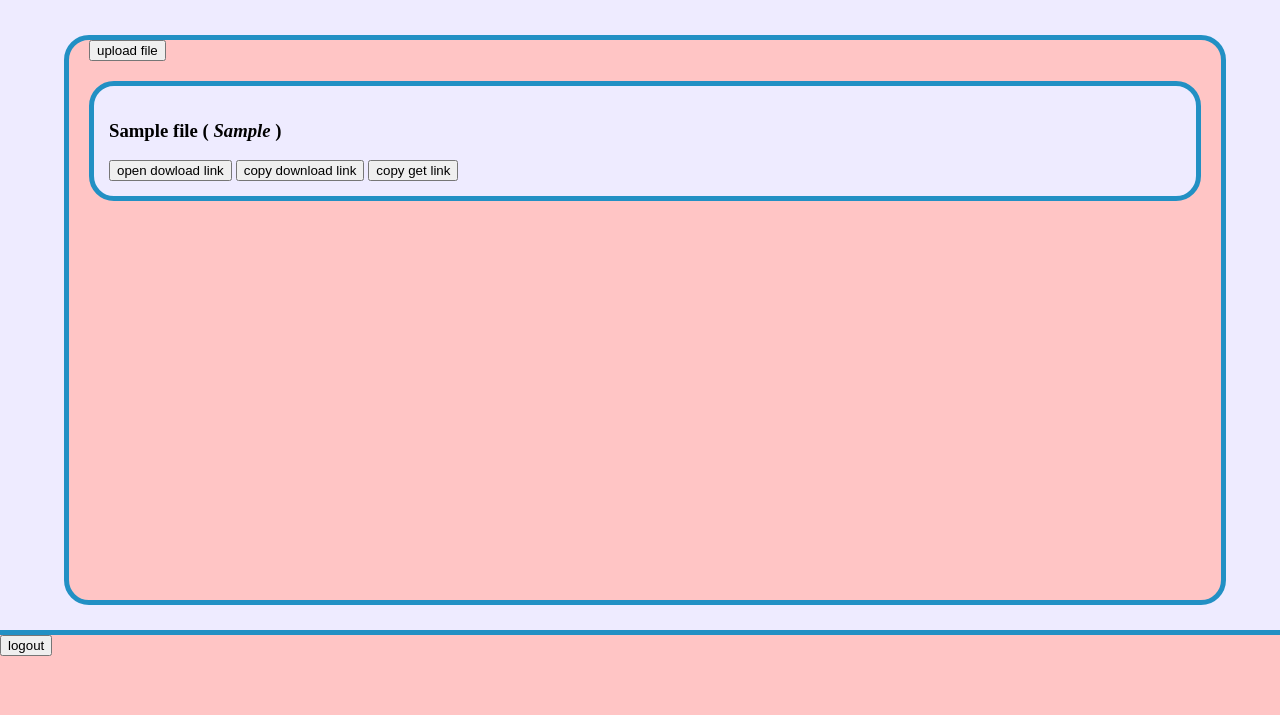
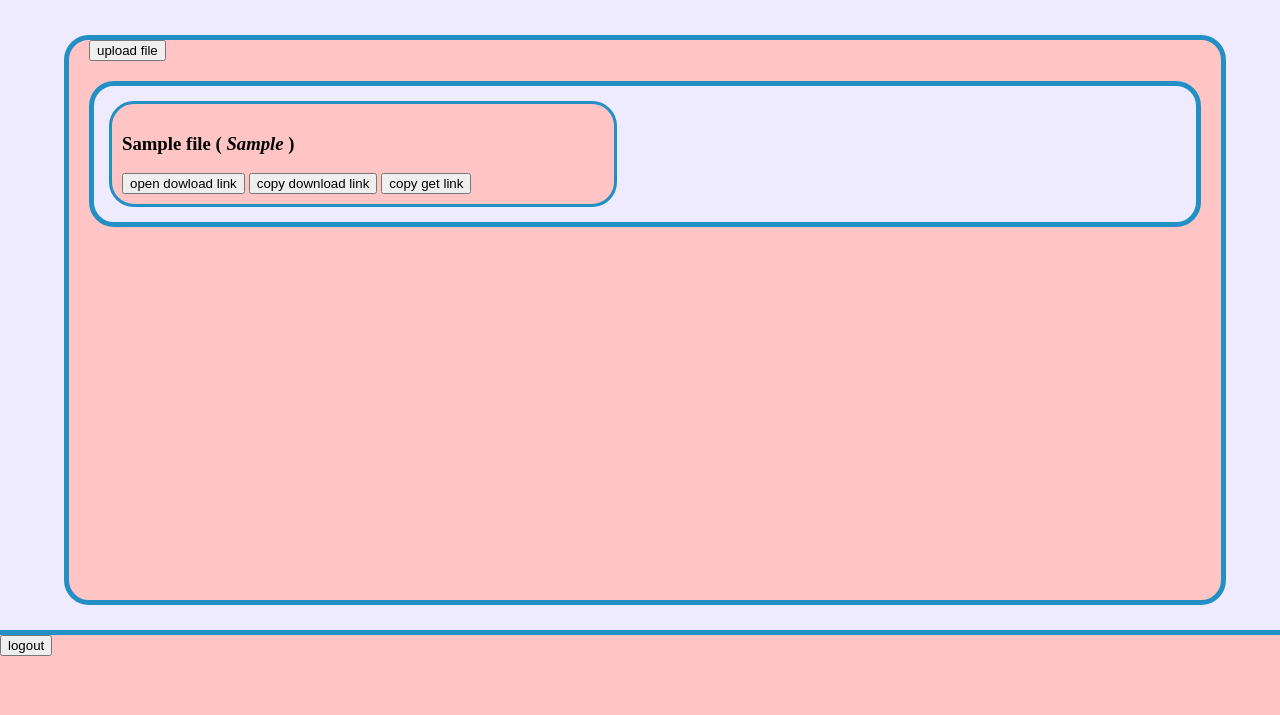
Before and after one commit to sebrai/prove_examen, a Flask app: page /home in a window 1280 px wide. Shown: the part 85-800 px from the top of the page. Run offline with Flask 3, Linux system fonts and the light colour scheme; the visitor is signed in with stand-in values (Sample User, id 1); tables that the repository leaves empty or names only in its code hold one stand-in row (values such as "Sample post").

Commit message:
did styling changes to home page

```diff
--- a/static/style.css
+++ b/static/style.css
@@ -16,6 +16,7 @@ main{
     width: 90vw;
     height: 70vh;
     border: var(--accent) solid 5px;
+    overflow-y: scroll;
 
 }
 main >*{
@@ -24,7 +25,7 @@ main >*{
 main .preview{
     width: fit-content;
     max-width: 60%;
-    /* min-width: 60%; */
+    min-width: 60%;
     max-height: 90%;
     /* min-height: 40%; */
     box-shadow: 10px 10px 25px 2px;
@@ -38,6 +39,16 @@ main .files{
     border-radius: 25px;
     border: solid var(--accent) 5px;
     padding: 15px;
+    display: flex;
+    flex-flow:wrap row ;
+    gap: 20px;
+}
+main .files .file{
+    border: solid var(--accent);
+    background-color: var(--second);
+    border-radius: 25px;
+    padding: 10px;
+    width: 45%;
 }
 header{
 background-color: var(--second);
```
